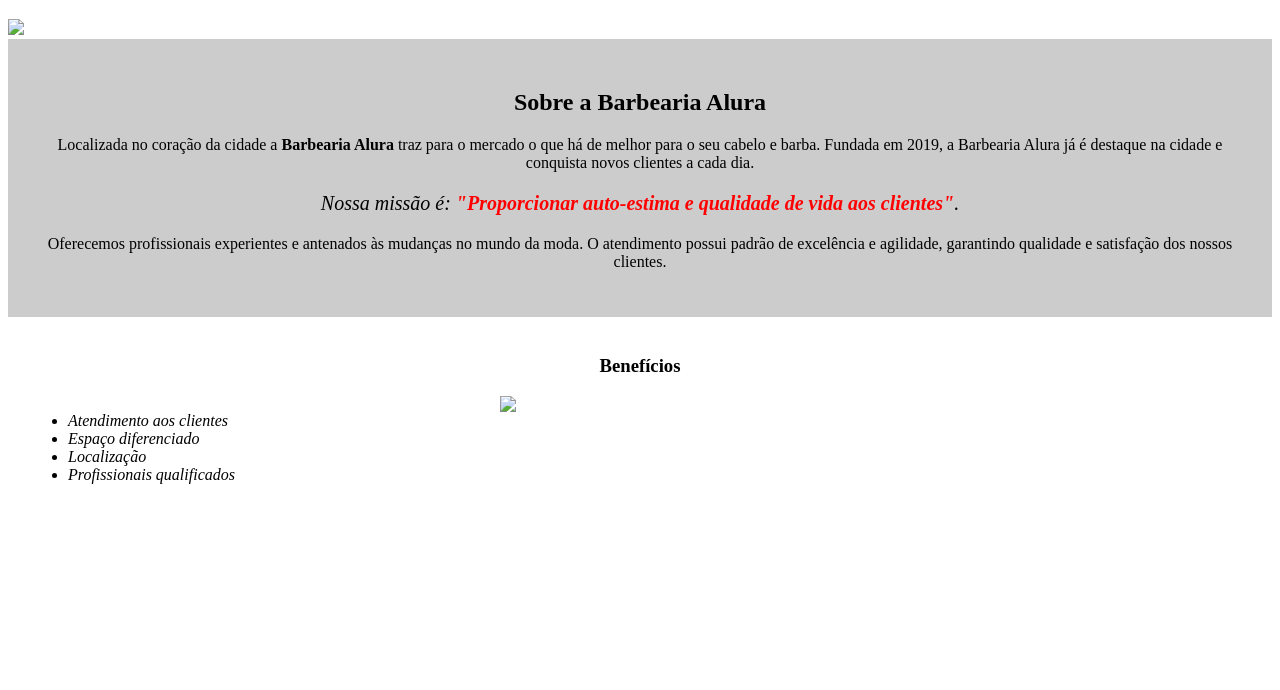
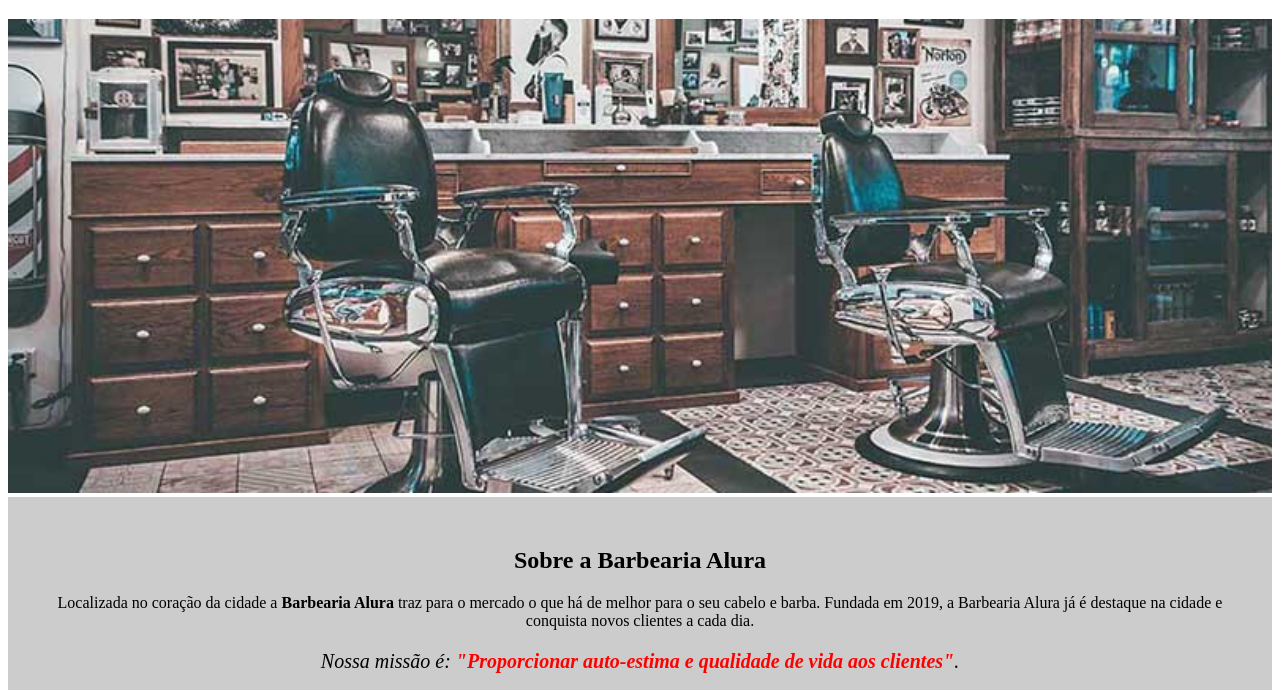
Before and after one commit to allanraul/site01_barbearia, a plain HTML site: page index.html in a window 1280 px wide. Shown: the part 101-791 px from the top of the page. Drawn offline with Linux system fonts and the light colour scheme; files that its build step writes are made by us from their sources.

Commit message:
source adjusts

```diff
--- a/index.html
+++ b/index.html
@@ -4,13 +4,13 @@
         <meta charset="UTF-8">
         <meta name="viewport" content="width=device-width, initial-scale=1.0">
         <title>Barbearia Alura</title>
-        <link rel="stylesheet" href="contents/css/style.css">
+        <link rel="stylesheet" href="assets/css/style.css">
     </head>
      <body>
             <header>
                 <h1 class="tituloprincipal">Barbearia Alura</h1>
             </header>
-            <img id="banner"src="contents/images/banner.jpg">
+            <img id="banner"src="assets/images/banner.jpg">
             <div class="principal">
                 <h2 class="textocentralizado">Sobre a Barbearia Alura</h2>
 
@@ -31,7 +31,7 @@
                     <li class="itens">Profissionais qualificados</li>
                 </ul>
 
-                <img id="benefícios" src="contents/Images/benefícios.jpg" class="imagembenefícios">
+                <img id="benefícios" src="assets/Images/benefícios.jpg" class="imagembenefícios">
             </div>
      </body>
 </html>
```
